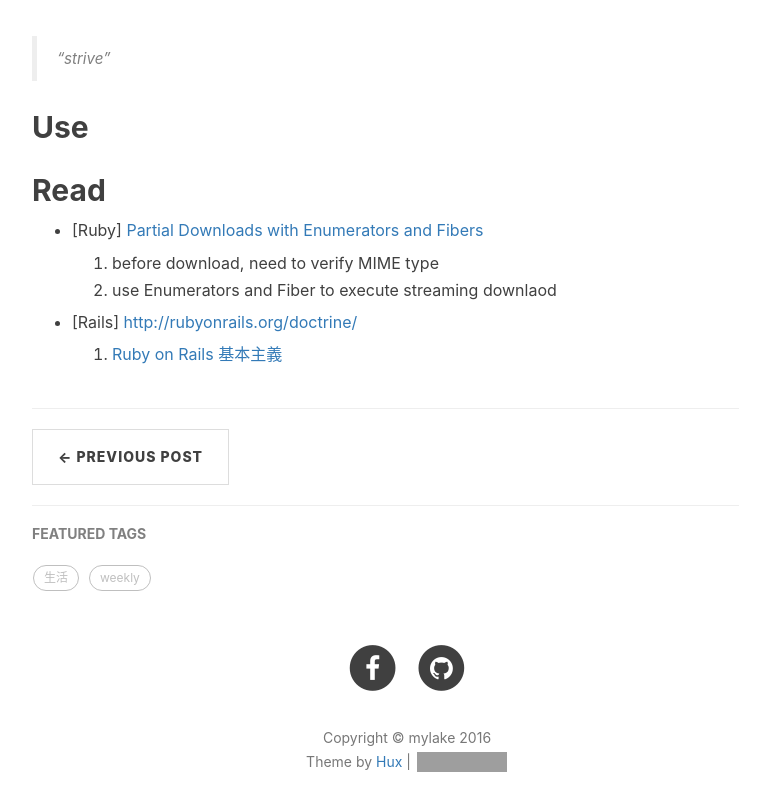
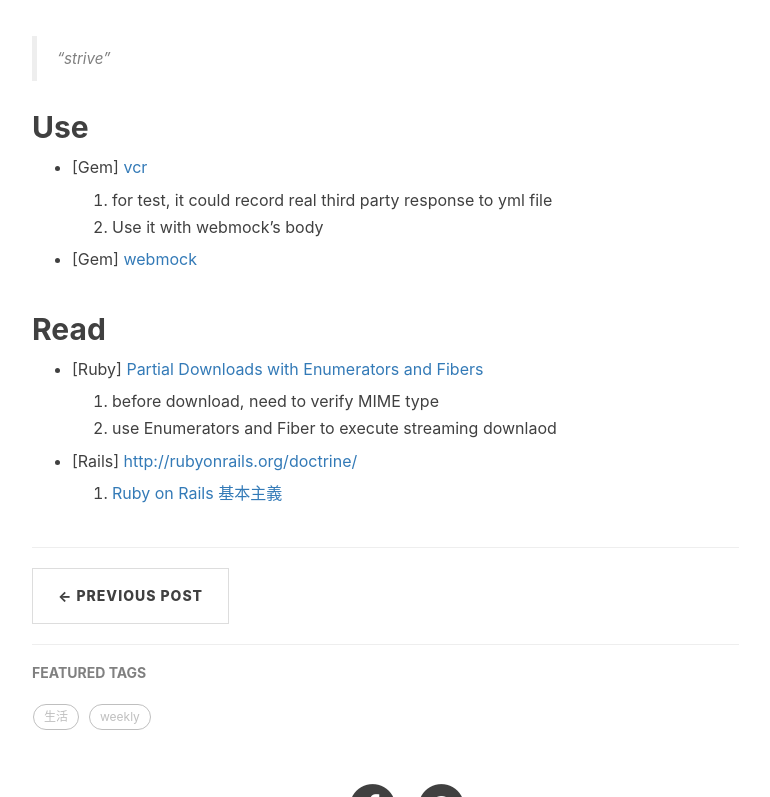
Before and after one commit to mylake/mylake.github.com, a Jekyll site: the page built from _posts/2016-07-31-2016.markdown, in a window 1280 px wide and 900 px high, scrolled down 424 px, cut to the strip 103-900 px from the top of the window. Shown: the whole strip, without its empty margins (233-1003 px from the left). Built offline with Jekyll 4.4.1, drawn with Linux system fonts in a browser that asks for light colours; nearby versions of some CDN libraries; comment, search, counter and statistics services are not loaded; grey boxes are pictures that could not be loaded.

Commit message:
vcr, web mock

```diff
--- /dev/null
+++ b/Gemfile
@@ -0,0 +1,4 @@
+source 'https://rubygems.org'
+
+gem 'jekyll'
+gem 'jekyll-paginate'
--- a/_posts/2016-07-31-2016.markdown
+++ b/_posts/2016-07-31-2016.markdown
@@ -11,6 +11,11 @@ tags:
 > “strive”
 
 ## Use
+* <p>[Gem] <a href="https://github.com/vcr/vcr">vcr</a></p>
+  1. for test, it could record real third party response to yml file
+  2. Use it with webmock's body
+
+* <p>[Gem] <a href="https://github.com/bblimke/webmock">webmock</a></p>
 
 ## Read
 * <p>[Ruby] <a href="https://twin.github.io/partial-downloads-with-enumerators-and-fibers/">Partial Downloads with Enumerators and Fibers</a></p>
```
Also changed, not shown: Gemfile.lock (added), 5 other files.
